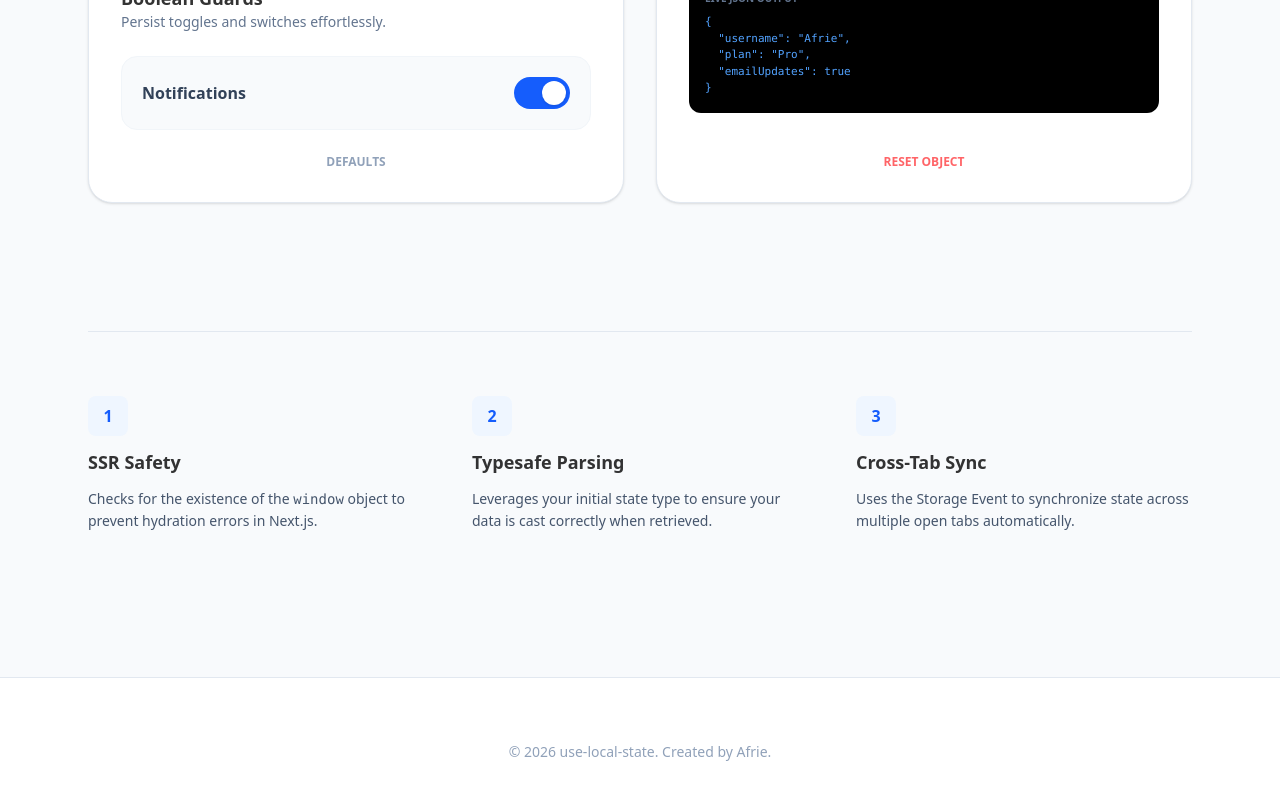
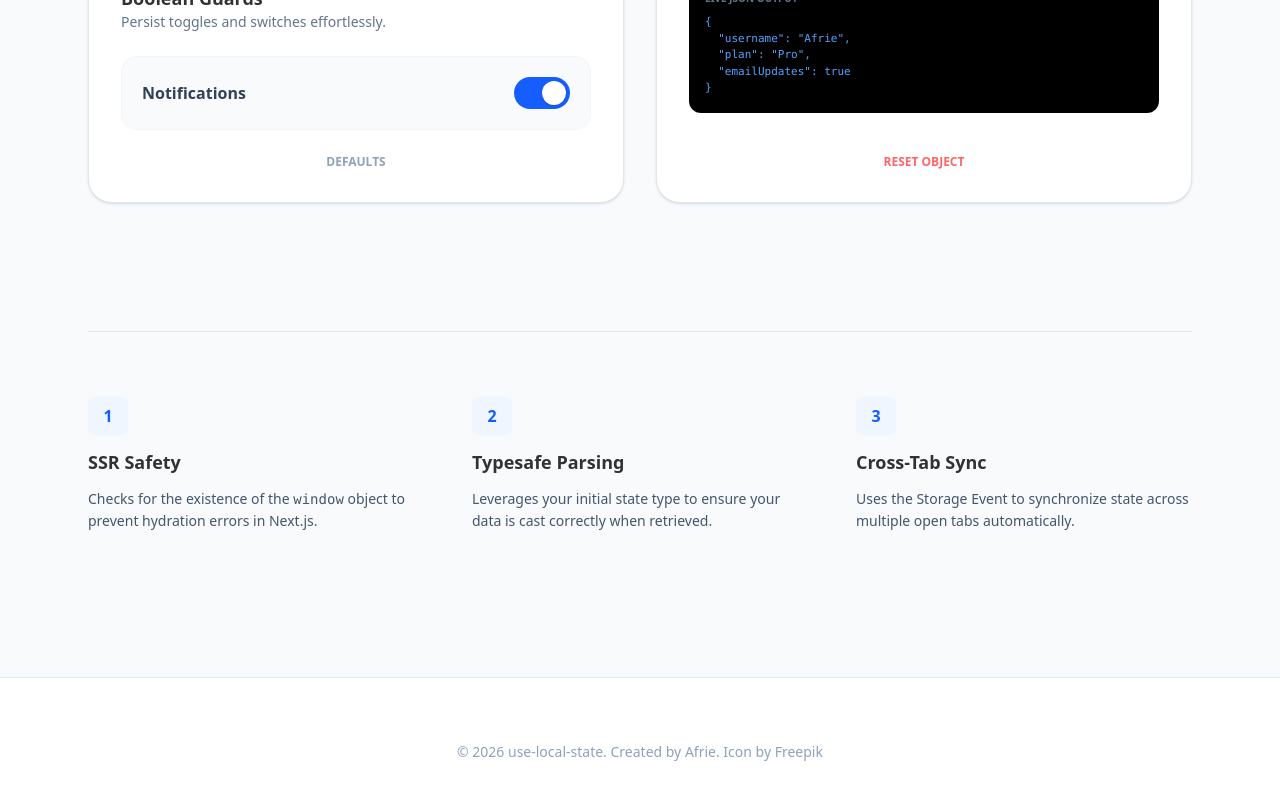
Before and after one commit to afrieirham/use-local-state, a React (Vite) app: page / in a window 1280 px wide. Shown: the part 917-1717 px from the top of the page. Built offline with nearby package versions, Linux system fonts and the light colour scheme.

Commit message:
add real links

```diff
--- a/src/app.tsx
+++ b/src/app.tsx
@@ -1,17 +1,23 @@
 import { useLocalState } from "./use-local-state";
 
 // --- Mock Interfaces ---
-interface UserSettings {
+type Plan = "Free" | "Pro" | "Ultimate";
+type UserSettings = {
   username: string;
-  plan: "Free" | "Pro" | "Ultimate";
+  plan: Plan;
   emailUpdates: boolean;
-}
+};
 
 const DEFAULT_SETTINGS: UserSettings = {
   username: "Afrie",
   plan: "Pro",
   emailUpdates: true,
 };
+
+const repoLink = "https://github.com/afrieirham/use-local-state";
+const docsLink = "https://github.com/afrieirham/use-local-state#readme";
+const licenseLink =
+  "https://github.com/afrieirham/use-local-state/blob/main/LICENSE";
 
 const LocalStateDemoPage = () => {
   const [count, setCount, resetCount] = useLocalState(0, "ls-demo-counter");
@@ -43,15 +49,18 @@ const LocalStateDemoPage = () => {
           </div>
           <div className="flex items-center gap-6">
             <div className="hidden sm:flex items-center gap-6 text-sm font-medium text-slate-500">
-              <a href="#docs" className="hover:text-black transition-colors">
+              <a href={docsLink} className="hover:text-black transition-colors">
                 Docs
               </a>
-              <a href="#license" className="hover:text-black transition-colors">
+              <a
+                href={licenseLink}
+                className="hover:text-black transition-colors"
+              >
                 License
               </a>
             </div>
             <a
-              href="https://github.com"
+              href={repoLink}
               className="text-black hover:text-slate-600 transition-colors"
             >
               <GitHubIcon />
@@ -73,7 +82,7 @@ const LocalStateDemoPage = () => {
           </p>
           <div className="flex flex-col sm:flex-row justify-center items-center gap-4">
             <a
-              href=""
+              href={docsLink}
               className="bg-black text-white px-8 py-3 rounded-full font-bold hover:bg-black/80 transition-all flex items-center gap-2 shadow-lg shadow-slate-200"
             >
               Read the Docs
@@ -208,7 +217,10 @@ const LocalStateDemoPage = () => {
                     name="plan"
                     value={settings.plan}
                     onChange={(e) =>
-                      setSettings({ ...settings, plan: e.target.value as any })
+                      setSettings({
+                        ...settings,
+                        plan: e.target.value as Plan,
+                      })
                     }
                     className="w-full p-2.5 rounded-lg border border-slate-200 bg-slate-50 text-sm font-medium"
                   >
@@ -294,7 +306,17 @@ const LocalStateDemoPage = () => {
       </main>
 
       <footer className="py-16 text-center text-slate-400 text-sm border-t border-slate-200 mt-20 bg-white">
-        &copy; 2026 use-local-state. Created by Afrie.
+        &copy; {new Date().getFullYear()} use-local-state. Created by{" "}
+        <a href="https://afrieirham.com" className="hover:underline">
+          Afrie
+        </a>
+        . Icon by{" "}
+        <a
+          href="https://www.freepik.com/icon/file-sharing_8079836"
+          className="hover:underline"
+        >
+          Freepik
+        </a>
       </footer>
     </div>
   );
```
